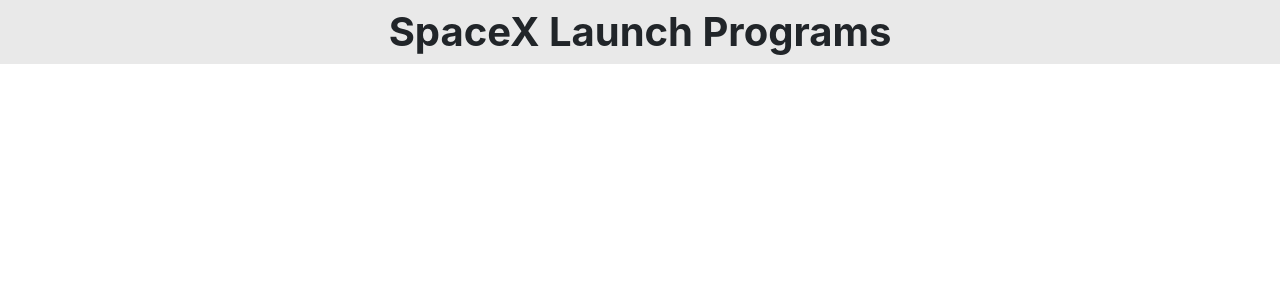
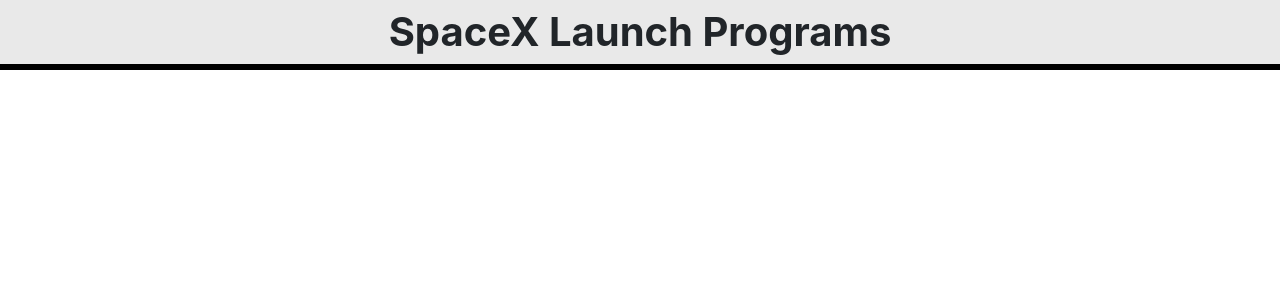
Before and after one commit to ashishkumarsinghh/spacexl, a Next.js app: page /header in a window 1280 px wide. Shown: the top 300 px of the page. Built offline with nearby package versions, Linux system fonts and the light colour scheme.

Commit message:
add up some style

```diff
--- a/pages/header.js
+++ b/pages/header.js
@@ -1,3 +1,3 @@
 export default function Header(props){
-    return (<h1 style={{textAlign:"center", paddingTop: "1vh", paddingBottom: "1vh", backgroundColor: "rgba(41,41,41,0.1)", fontWeight:"bolder"}}>SpaceX Launch Programs</h1>)
+    return (<h1 style={{textAlign:"center", paddingTop: "1vh", paddingBottom: "1vh", backgroundColor: "rgba(41,41,41,0.1)", fontWeight:"bolder", borderBottom:"solid black 0.4rem"}}>SpaceX Launch Programs</h1>)
 }
```
Also changed, not shown: pages/index.js (+5 -3 lines).
